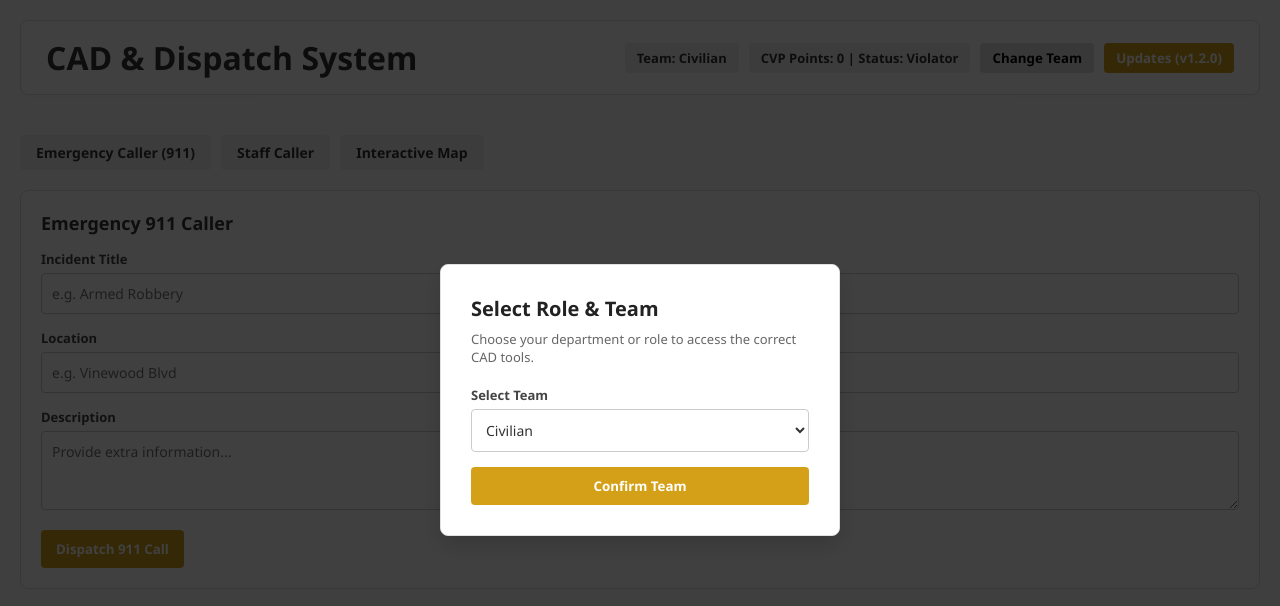
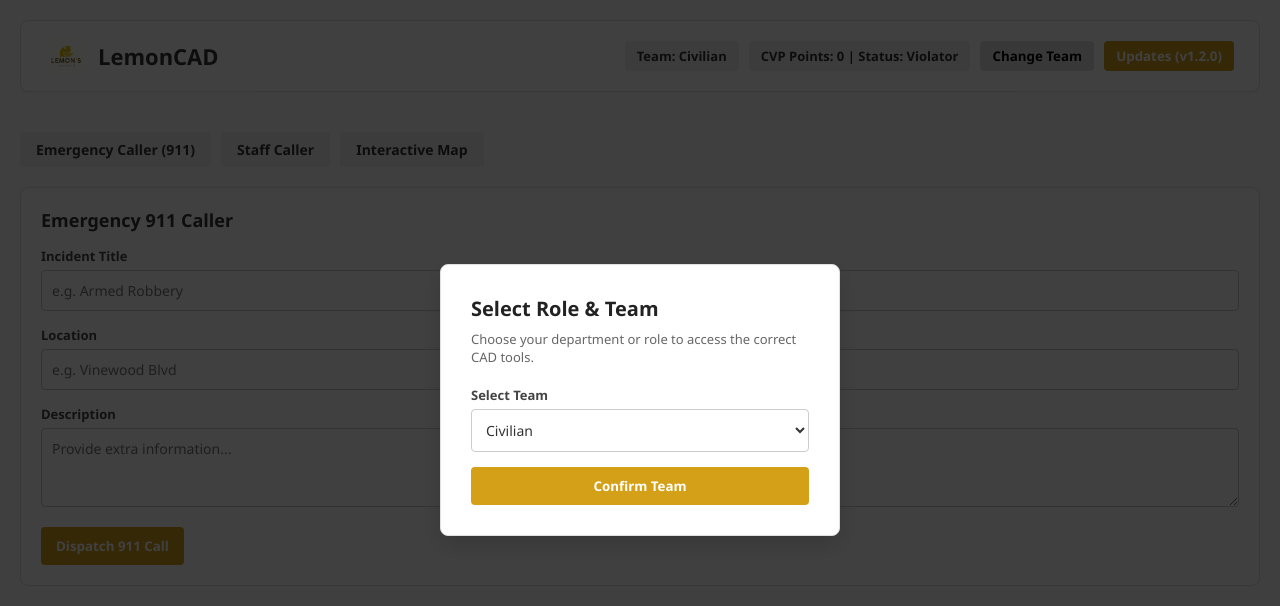
Before and after one commit to ChainPlays/lemoncad, a website: page public/index.html in a window 1280 px wide. Drawn offline with Linux system fonts and the light colour scheme.

Commit message:
Added logo

```diff
--- a/public/index.html
+++ b/public/index.html
@@ -193,8 +193,9 @@ header {
 
     <!-- HEADER -->
     <header style="display: flex; justify-content: space-between; align-items: center;">
-        <div>
-            <h1>CAD & Dispatch System</h1>
+        <div style="display: flex; align-items: center; gap: 12px;">
+            <img src="Lemon's LemonCAD.png" alt="LemonCAD Logo" style="height: 40px; width: auto; object-fit: contain;">
+            <h1 style="font-size: 22px; font-weight: bold; color: #333;">LemonCAD</h1>
         </div>
         <div style="display: flex; gap: 10px; align-items: center;">
             <span id="display-team-info" style="background: #f1f0ee; padding: 6px 12px; border-radius: 4px; font-size: 13px; font-weight: 600;">Team: Civilian</span>
@@ -498,7 +499,6 @@ header {
             proofInput.value = '';
         }
 
-        // Functie om de melding voor iedereen te verwijderen
         function resolveStaffCall(callId) {
             const actionContainer = document.getElementById(`action-container-${callId}`);
             if (!actionContainer) return;
@@ -522,7 +522,6 @@ header {
             renderStaffCalls();
         }
 
-        // Functie om de melding alleen voor jezelf (jouw browser) weg te klikken
         function dismissForMe(callId) {
             let hiddenCalls = JSON.parse(localStorage.getItem('lemoncad_hidden_calls') || '[]');
             if (!hiddenCalls.includes(callId)) {
@@ -539,7 +538,6 @@ header {
             const existingCalls = JSON.parse(localStorage.getItem('lemoncad_staff_calls') || '[]');
             const hiddenCalls = JSON.parse(localStorage.getItem('lemoncad_hidden_calls') || '[]');
 
-            // Filter de meldingen zodat degene die jij voor jezelf hebt weggeklikt niet zichtbaar zijn
             const visibleCalls = existingCalls.filter(call => !hiddenCalls.includes(call.id));
 
             if (visibleCalls.length === 0) {
```
